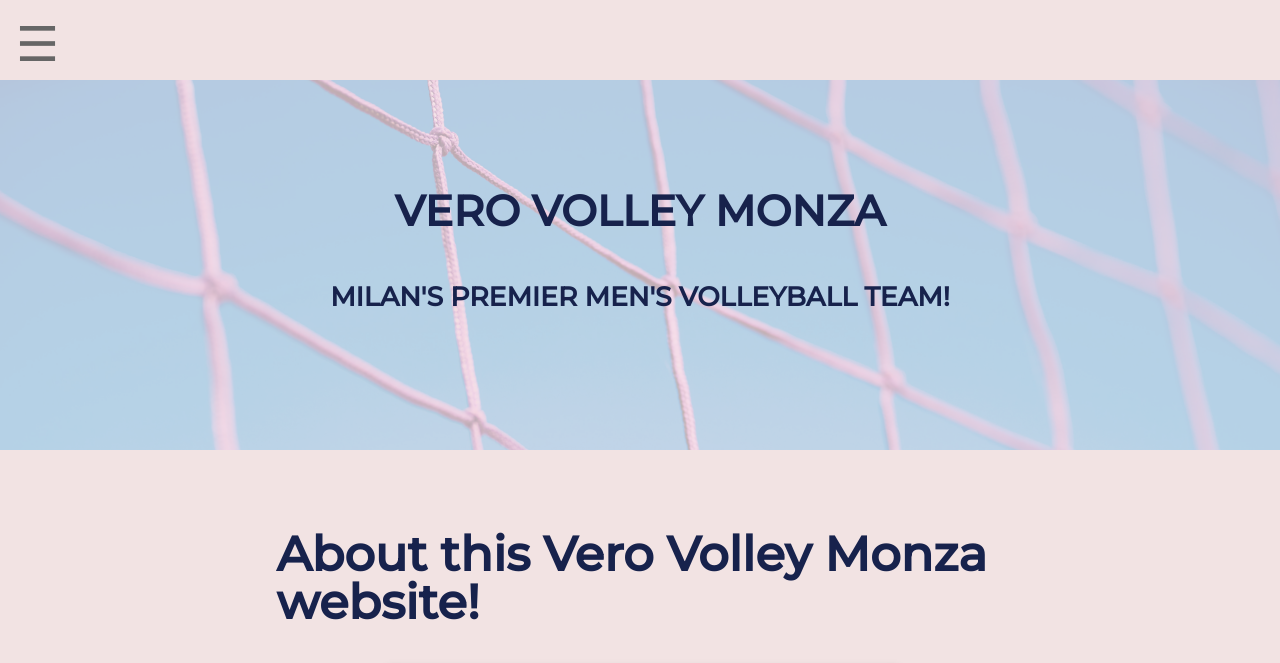
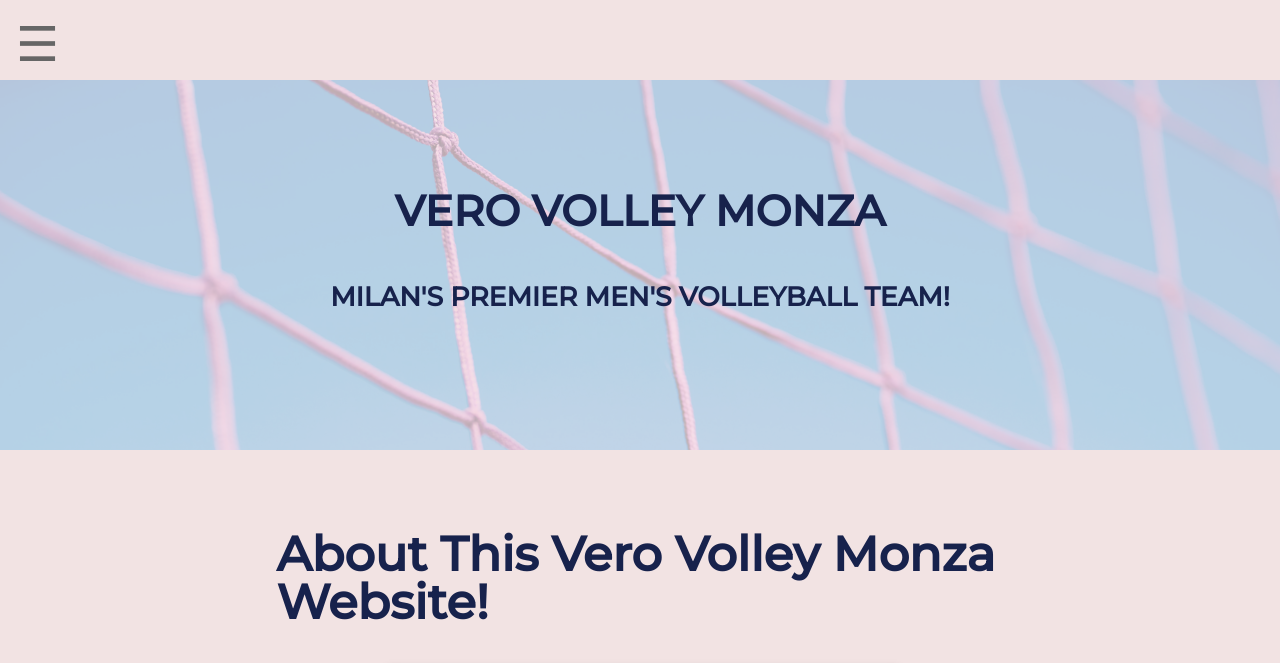
Before and after one commit to Jeffdreger94/vero-volley-monza, a plain HTML site: page index.html in a window 1280 px wide. Shown: the top 663 px of the page. Drawn offline with Linux system fonts and the light colour scheme.

Commit message:
Copy Edit

```diff
--- a/index.html
+++ b/index.html
@@ -64,7 +64,7 @@
 		</aside> -->  <!-- end of sidebar1 -->
 
 		<section class="content">
-			<h2>About this Vero Volley Monza website!</h2>
+			<h2>About This Vero Volley Monza Website!</h2>
 		<article>
         	<div class="image-container">
         		<img src="img/mikasa.webp" alt="A blue and yellow volleyball lying on the ground with the FIVB logo stamped on it. The FIVB logo means it is approved for pro volleyball like the SuperLega Vero Volley Monza uses this ball." />
```
